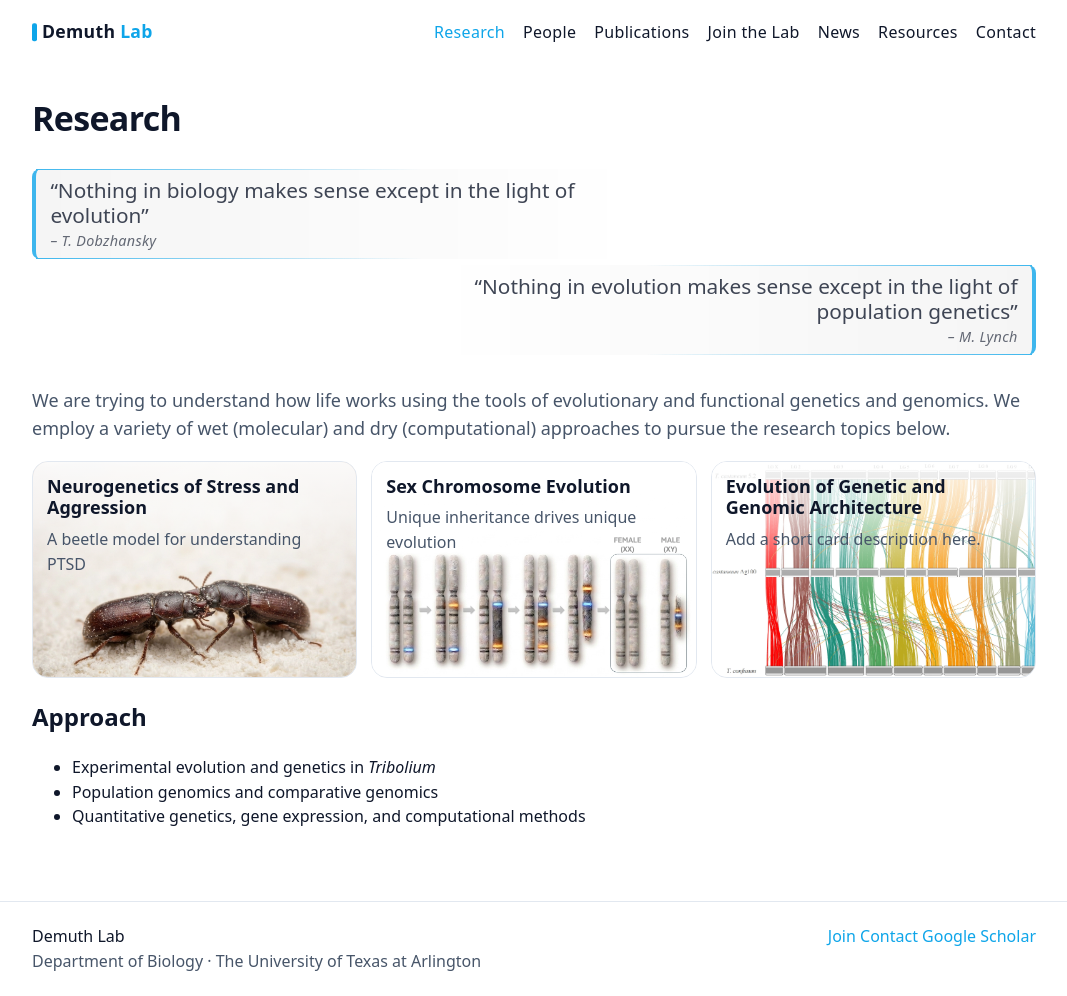
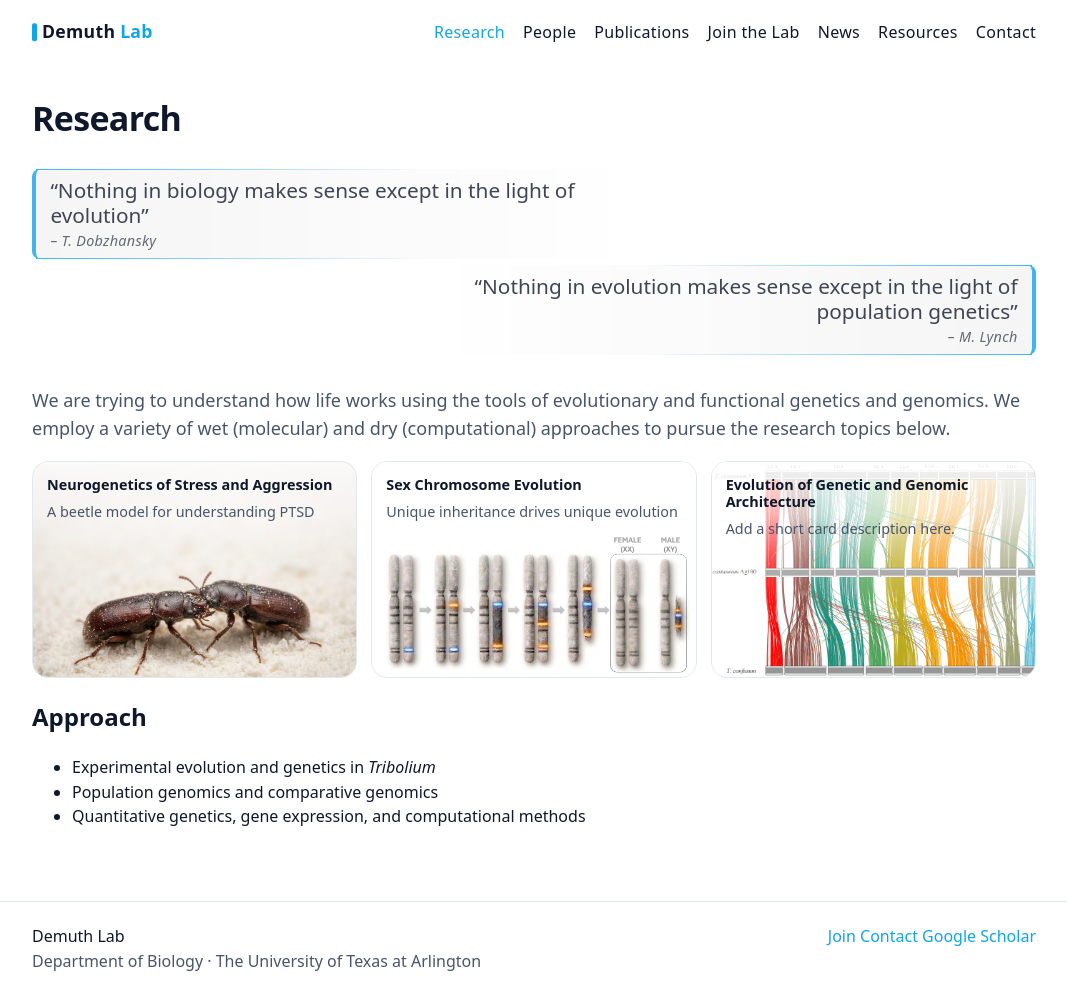
Before and after one commit to demuth-lab/demuth-lab.github.io, a Jekyll site: the page built from research/index.md, in a window 1280 px wide and 996 px high. Shown: the whole window, without its empty margins (106-1173 px from the left). Built offline with Jekyll 4.4.1, drawn with Linux system fonts in a browser that asks for light colours.

Commit message:
Update main.css

```diff
--- a/assets/css/main.css
+++ b/assets/css/main.css
@@ -379,10 +379,6 @@ a:hover{
   color:var(--accent);
 }
 
-.card--plain p{
-  font-size:0.6rem;
-}
-
 .card-kicker{
   display:block;
   margin:0 0 10px;
@@ -445,6 +441,7 @@ Image card variant
   position:relative;
   z-index:2;
   text-align:left;
+  font-size:0.9rem;
 }
 
 .card--image h3{
```
